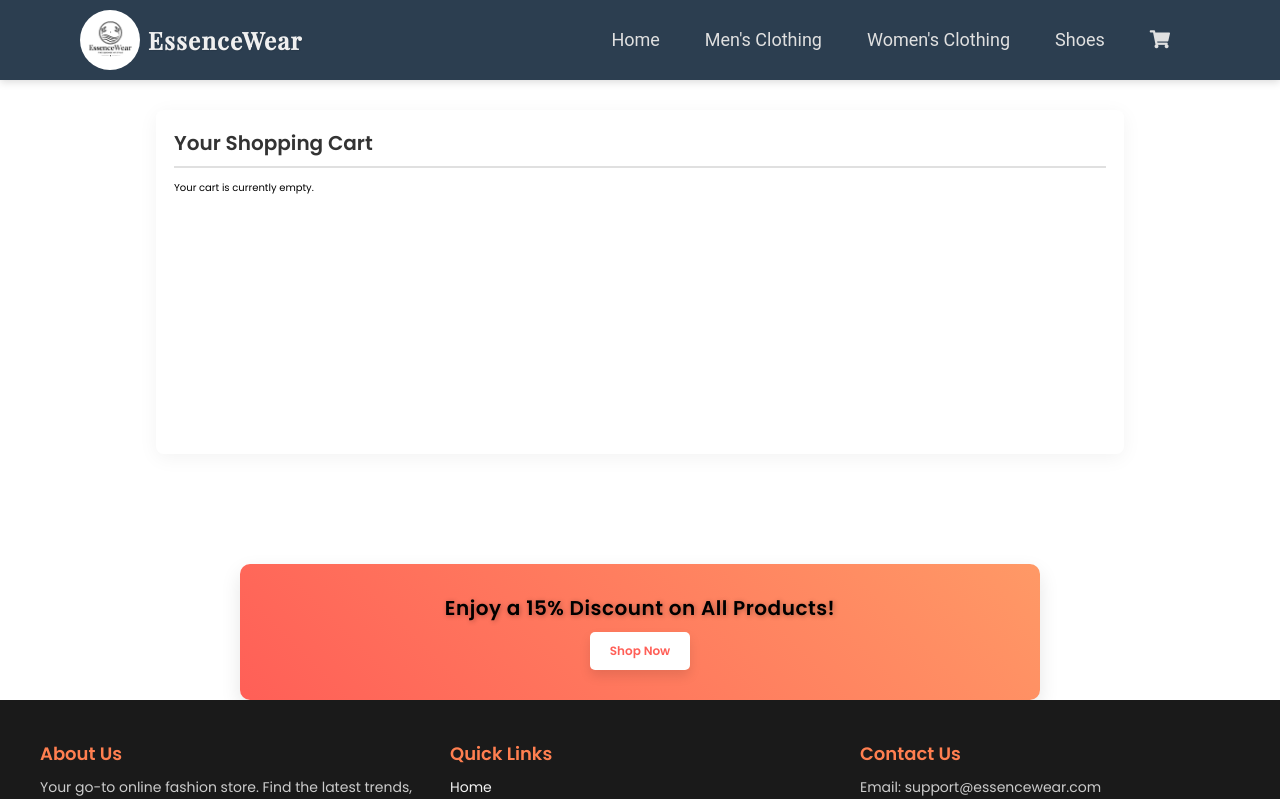
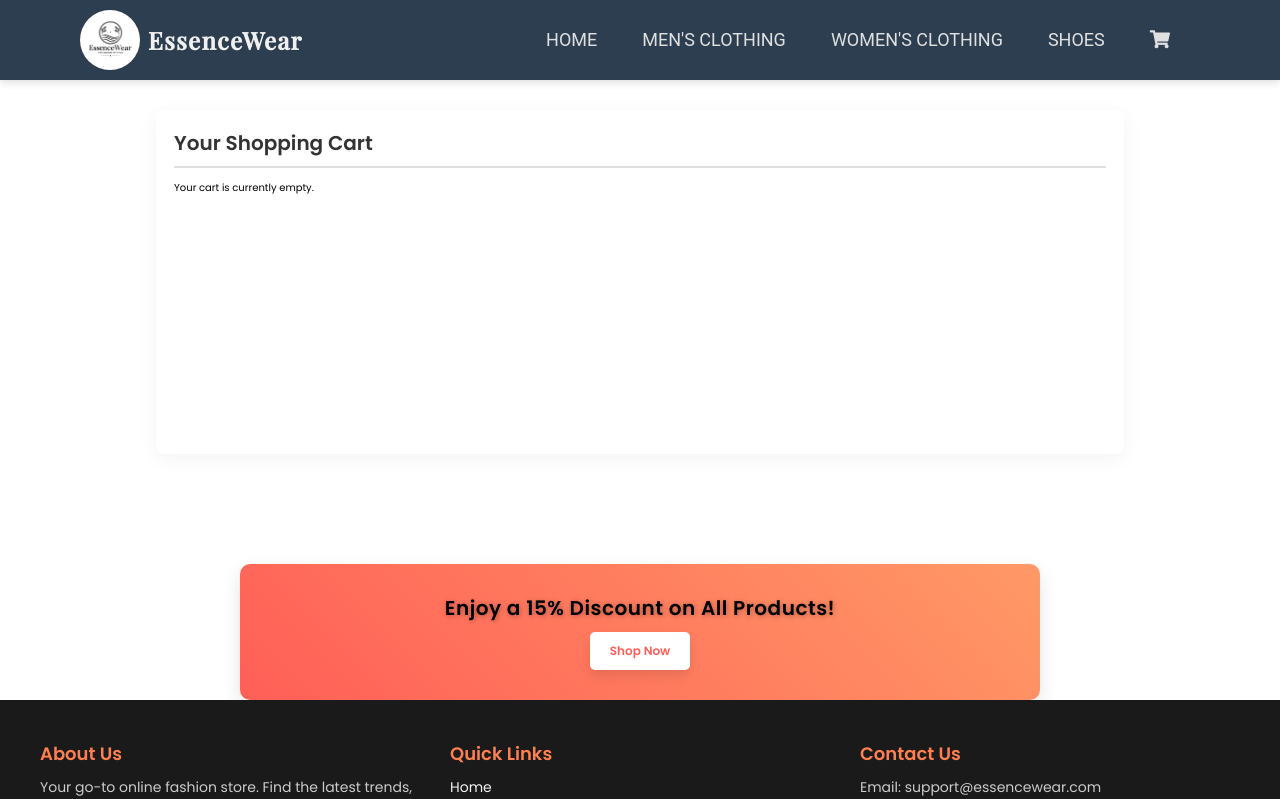
Before and after one commit to kcmanoz/ecommerce-website, a React (Create React App) app: page /cart in a window 1280 px wide. Shown: the top 799 px of the page. Built offline with nearby package versions, Linux system fonts and the light colour scheme.

Commit message:
style fix

```diff
--- a/src/App.js
+++ b/src/App.js
@@ -2,7 +2,7 @@ import React from 'react';
 import { BrowserRouter as Router, Routes, Route } from 'react-router-dom';
 import Navbar from './components/Navbar';
 import Home from './components/Home';
-import { Items } from './components/Data';
+import { Items } from './Data';
 import ClothingCategory from './components/ClothingCategory';
 import ProductDetail from './components/ProductDetail';
 import Cart from "./components/Cart";
@@ -27,7 +27,7 @@ function App() {
           <Route path="/product/:id" element={<ProductDetail />} />
           <Route path="/cart" element={<Cart />} />
         </Routes>
-        <ToastContainer position="top-right" autoClose={2000} hideProgressBar />
+        <ToastContainer position="top-right" autoClose={1500} hideProgressBar />
         <Banner />
         <Footer />
       </Router>
--- a/src/components/Footer.jsx
+++ b/src/components/Footer.jsx
@@ -1,4 +1,5 @@
 import React from "react";
+import { Link } from "react-router-dom";
 import "../Styles/Footer.css";
 
 const Footer = () => {
@@ -16,19 +17,19 @@ const Footer = () => {
           <h3>Quick Links</h3>
           <ul>
             <li>
-              <a href="/">Home</a>
+              <Link to="/">Home</Link>
             </li>
             <li>
-              <a href="/mens">Men's Fashion</a>
+              <Link to="/mens">Men's Fashion</Link>
             </li>
             <li>
-              <a href="/womens">Women's Fashion</a>
+              <Link to="/womens">Women's Fashion</Link>
             </li>
             <li>
-              <a href="/shoes">Shoes</a>
+              <Link to="/shoes">Shoes</Link>
             </li>
             <li>
-              <a href="/trending">Trending</a>
+              <Link to="/trending">Trending</Link>
             </li>
           </ul>
         </div>
@@ -38,27 +39,27 @@ const Footer = () => {
           <p>Phone: +358 </p>
           <p>Location: Tampere, Finland</p>
           <div className="social-icons">
-            <a
-              href="https://facebook.com"
+            <Link
+              to="https://facebook.com"
               target="_blank"
               rel="noopener noreferrer"
             >
               <i className="fab fa-facebook-f"></i>
-            </a>
-            <a
-              href="https://instagram.com"
+            </Link>
+            <Link
+              to="https://instagram.com"
               target="_blank"
               rel="noopener noreferrer"
             >
               <i className="fab fa-instagram"></i>
-            </a>
-            <a
-              href="https://x.com/?lang=en"
+            </Link>
+            <Link
+              to="https://x.com/?lang=en"
               target="_blank"
               rel="noopener noreferrer"
             >
               X
-            </a>
+            </Link>
           </div>
         </div>
       </div>
--- a/src/components/Navbar.jsx
+++ b/src/components/Navbar.jsx
@@ -19,16 +19,16 @@ const Navbar = () => {
         </Link>
         <ul className="navbar-list">
           <li className="navbar-item">
-            <Link to="/">Home</Link>
+            <Link to="/">HOME</Link>
           </li>
           <li className="navbar-item">
-            <Link to="/mens">Men's Clothing</Link>
+            <Link to="/mens">MEN'S CLOTHING</Link>
           </li>
           <li className="navbar-item">
-            <Link to="/womens">Women's Clothing</Link>
+            <Link to="/womens">WOMEN'S CLOTHING</Link>
           </li>
           <li className="navbar-item">
-            <Link to="/shoes">Shoes</Link>
+            <Link to="/shoes">SHOES</Link>
           </li>
           <li className="navbar-item">
             <Link to="/cart" className="cart-icon">
--- a/src/components/ProductDetail.jsx
+++ b/src/components/ProductDetail.jsx
@@ -1,6 +1,6 @@
 import React, { useState, useContext } from "react";
 import { useParams } from "react-router-dom";
-import { Items } from "./Data";
+import { Items } from "../Data";
 import { CartContext } from "../context/CartContext";
 import "../Styles/ProductDetail.css";
 
--- a/src/components/TrendingItem.jsx
+++ b/src/components/TrendingItem.jsx
@@ -1,7 +1,7 @@
 import React from "react";
 import { Link } from "react-router-dom";
 import "../Styles/TrendingSlider.css";
-import { Items } from "./Data";
+import { Items } from "../Data";
 
 const TrendingItem = () => {
   // Filter out items with odd IDs
```
Also changed, not shown: src/Data.js (renamed from src/components/Data.js, +24 -24 lines).
